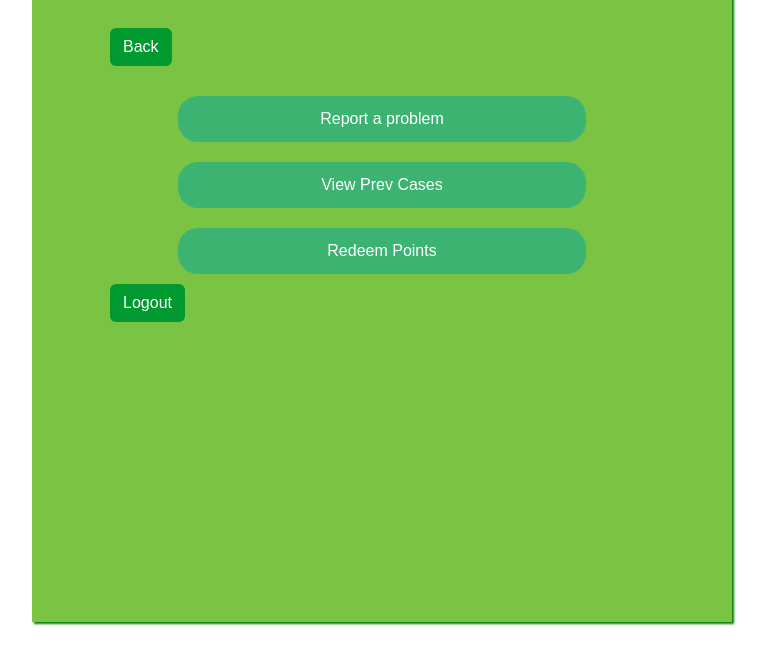
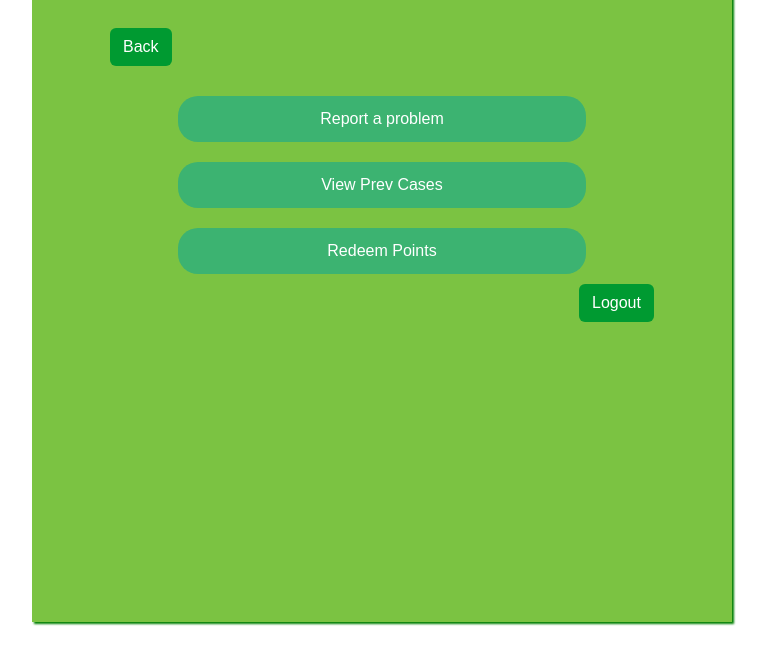
Before and after one commit to KN-cod/goodcitizen, a plain HTML site: page pages/dashboard.html in a window 1280 px wide. Shown: the part 138-800 px from the top of the page, without its empty margins (258-1025 px from the left). Drawn offline with nearby package versions, Linux system fonts and the light colour scheme.

Commit message:
Update dashboard.html

```diff
--- a/pages/dashboard.html
+++ b/pages/dashboard.html
@@ -131,7 +131,7 @@
                 <a href="prev.html"  class="btn">View Prev Cases</a>
                 <a href="redeem.html"  class="btn">Redeem Points</a>
             </div>
-            <div>
+            <div style="display: flex;align-items: flex-end;justify-content: flex-end;">
                 <a href="../index.html"  class="btn" style="background-color:  #009A31; color: #fff;">Logout</a>
             </div>
         </div>
```
